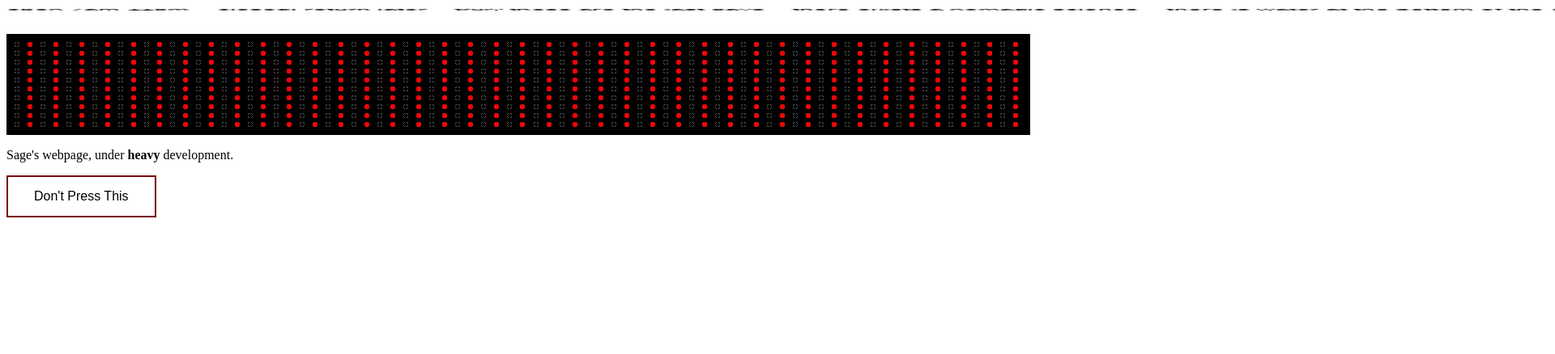
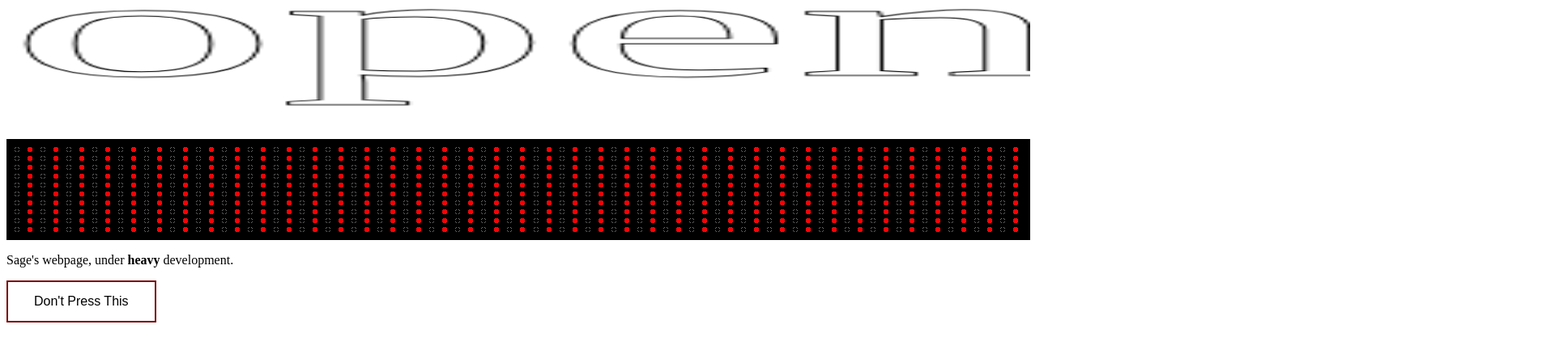
Before and after one commit to sagesanto/sagesanto.github.io, a plain HTML site: page index.html in a window 1280 px wide. Shown: the top 438 px of the page at 81% size, 1920 px wide, since content can reach past the window. Drawn offline with Linux system fonts and the light colour scheme.

Commit message:
goofy ahh website

```diff
--- a/script.js
+++ b/script.js
@@ -20,6 +20,7 @@ function sleep(ms) {
 function getRandomInt(max) {
     return Math.floor(Math.random() * max);
 }
+var num;
 function populateGrid(){
     let root = document.documentElement;
     toggled = true;
@@ -51,22 +52,24 @@ function getColorIndicesForCoord(x, y, width) {
     return [red, red + 1, red + 2, red + 3];
   }
 function manageCanvas(){
-    //init
-    var width = window.innerWidth
-    || document.documentElement.clientWidth
-    || document.body.clientWidth;
-    console.log("width " + width);
+    let root = document.documentElement;
+    var width = window.innerWidth || document.documentElement.clientWidth || document.body.clientWidth;
     canvas = document.getElementById("textCanvas");
-    ctx = canvas.getContext("2d");
+    const ctx = canvas.getContext("2d");
     ctx.imageSmoothingEnabled = false;
     ctx.fillStyle = "rgb(200,10,10)";
-    ctx.font = "10px EB Garamond";
-    ctx.canvas.width = width;
-    ctx.fillText(phrases,0,23);
+    ctx.font = "160px EB Garamond";
+    width = ctx.canvas.width;
+    ctx.strokeText(phrases,0,80);
+    height = ctx.canvas.height;
+    var data = Array.from(ctx.getImageData(0,0,width,160).data);
+    var pixels = [];
+    for(let i = 3; i < data.length; i += 4)
+    {
+        pixels.push(data[i])
+    }
 
-    height = ctx.canvas.height;
-
-    var data = ctx.getImageData(0,0,width,height).data;
+    console.log("Pixels: ", pixels)
 }
 
 function togglePixel(item){
--- a/style.css
+++ b/style.css
@@ -53,8 +53,8 @@ section {
 }
 
 canvas{
-  width:4000px;
-  height:30px;
+  width:100%;
+  height:160px;
   /* display: none; */
 }
 
```
Also changed, not shown: index.html (+0 -1 lines).
